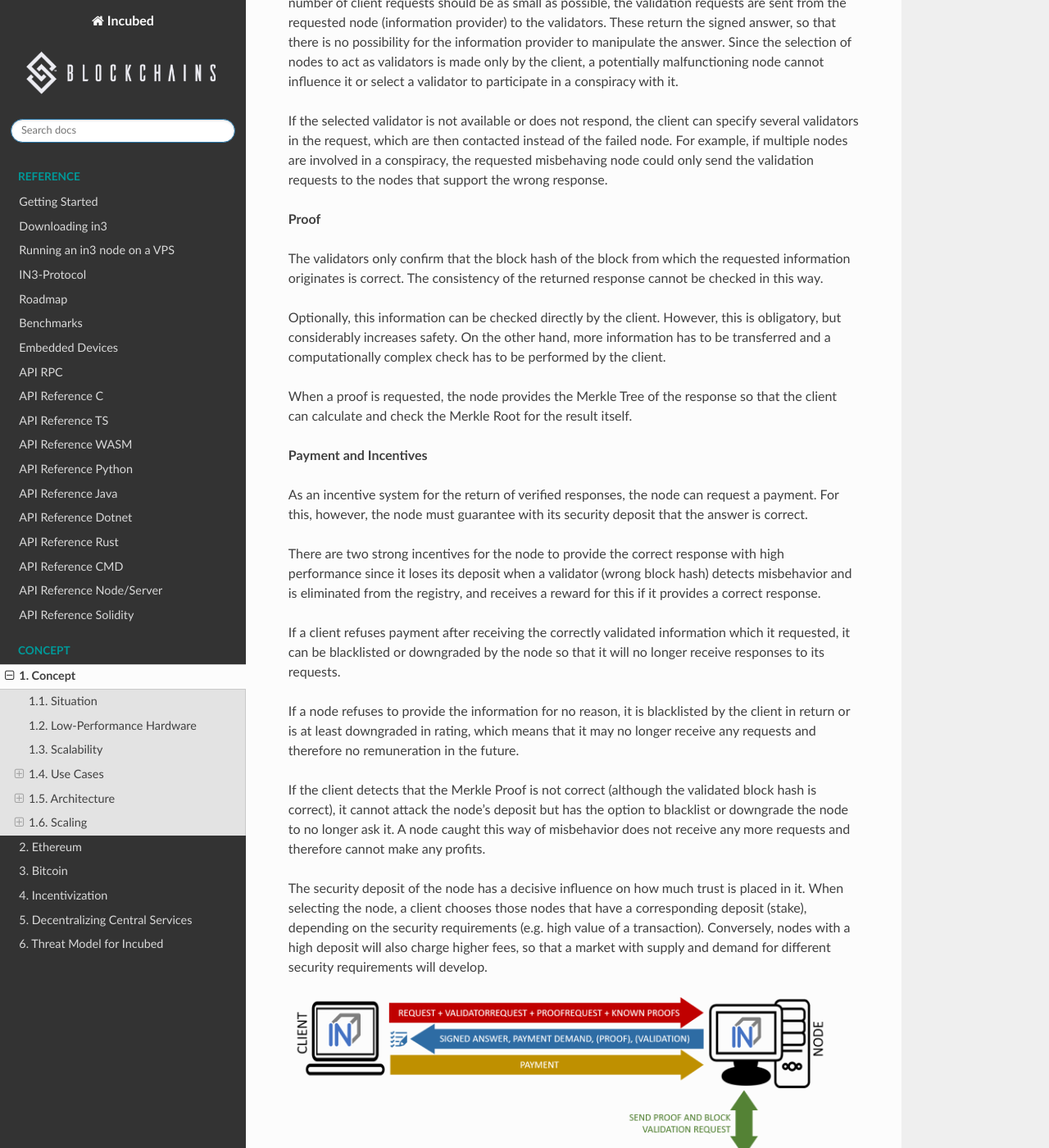
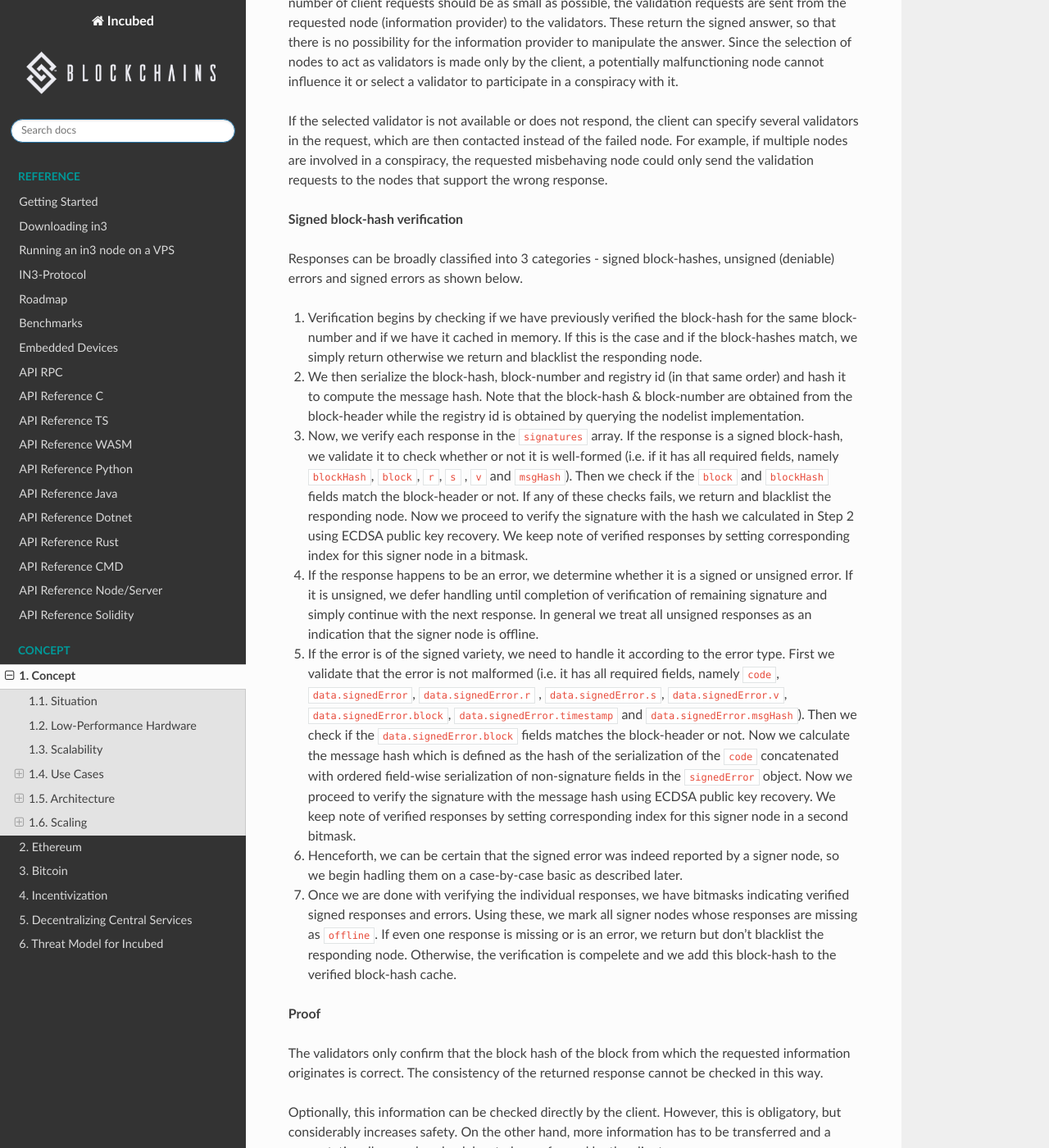
Before and after one commit to blockchainsllc/in3-docs, a Sphinx documentation site: the page built from docs/intro.md, in a window 1280 px wide and 1400 px high, scrolled down 7838 px. Shown: the whole window at 82% size. Built offline with Sphinx 7.4.7 and the Read the Docs theme 2.0.0, drawn with Linux system fonts in a browser that asks for light colours.

Commit message:
Document signed block-hash verification

```diff
--- a/docs/intro.md
+++ b/docs/intro.md
@@ -220,6 +220,47 @@ Since the network connection and bandwidth of a node is often better than that o
 
 If the selected validator is not available or does not respond, the client can specify several validators in the request, which are then contacted instead of the failed node. For example, if multiple nodes are involved in a conspiracy, the requested misbehaving node could only send the validation requests to the nodes that support the wrong response.
 
+**Signed block-hash verification**
+
+Responses can be broadly classified into 3 categories - signed block-hashes, unsigned (deniable) errors and signed
+errors as shown below.
+
+1. Verification begins by checking if we have previously verified the block-hash for the same block-number and if we
+   have it cached in memory. If this is the case and if the block-hashes match, we simply return otherwise we return and
+   blacklist the responding node.
+
+2. We then serialize the block-hash, block-number and registry id (in that same order) and hash it to compute the
+   message hash. Note that the block-hash & block-number are obtained from the block-header while the registry id is
+   obtained by querying the nodelist implementation.
+
+3. Now, we verify each response in the `signatures` array. If the response is a signed block-hash, we validate it to
+   check whether or not it is well-formed (i.e. if it has all required fields, namely `blockHash`, `block`, `r`, `s`
+   , `v` and `msgHash`). Then we check if the `block` and `blockHash` fields match the block-header or not. If any of
+   these checks fails, we return and blacklist the responding node. Now we proceed to verify the signature with the hash
+   we calculated in Step 2 using ECDSA public key recovery. We keep note of verified responses by setting corresponding
+   index for this signer node in a bitmask.
+
+4. If the response happens to be an error, we determine whether it is a signed or unsigned error. If it is unsigned, we
+   defer handling until completion of verification of remaining signature and simply continue with the next response. In
+   general we treat all unsigned responses as an indication that the signer node is offline.
+
+5. If the error is of the signed variety, we need to handle it according to the error type. First we validate that the
+   error is not malformed (i.e. it has all required fields, namely `code`, `data.signedError`, `data.signedError.r`
+   , `data.signedError.s`, `data.signedError.v`, `data.signedError.block`, `data.signedError.timestamp`
+   and `data.signedError.msgHash`). Then we check if the `data.signedError.block` fields matches the block-header or
+   not. Now we calculate the message hash which is defined as the hash of the serialization of the `code` concatenated
+   with ordered field-wise serialization of non-signature fields in the `signedError` object. Now we proceed to verify
+   the signature with the message hash using ECDSA public key recovery. We keep note of verified responses by setting
+   corresponding index for this signer node in a second bitmask.
+
+6. Henceforth, we can be certain that the signed error was indeed reported by a signer node, so we begin hadling them on
+   a case-by-case basic as described later.
+
+7. Once we are done with verifying the individual responses, we have bitmasks indicating verified signed responses and
+   errors. Using these, we mark all signer nodes whose responses are missing as `offline`. If even one response is
+   missing or is an error, we return but don't blacklist the responding node. Otherwise, the verification is compelete
+   and we add this block-hash to the verified block-hash cache.
+
 **Proof**
 
 The validators only confirm that the block hash of the block from which the requested information originates is correct. The consistency of the returned response cannot be checked in this way.
```
